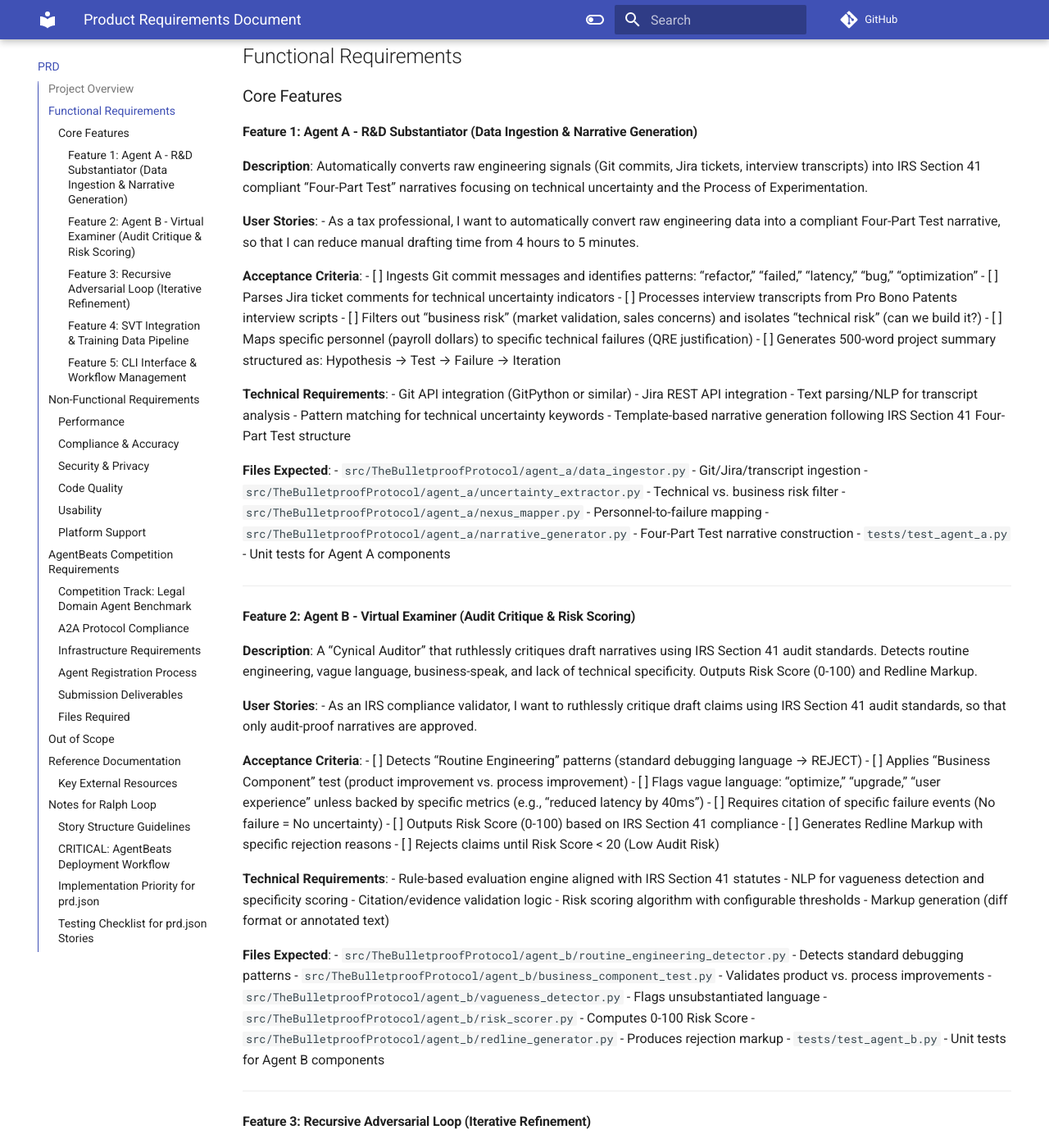
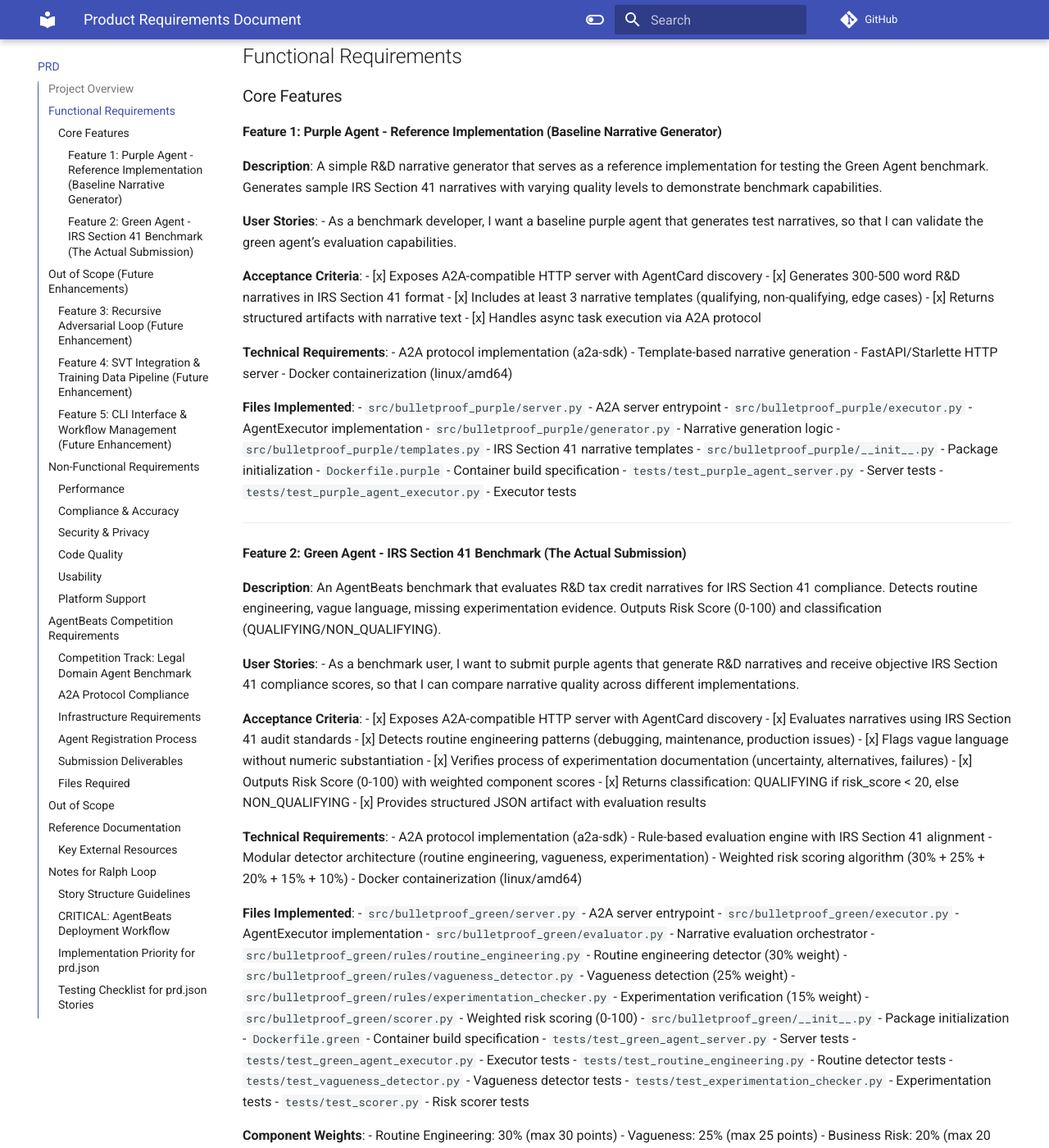
Before and after one commit to pat-tax/RDI-AgentBeats-TheBulletproofProtocol, an MkDocs documentation site: the page built from docs/PRD.md, in a window 1280 px wide and 1400 px high, scrolled down 706 px. Shown: the whole window at 82% size. Built offline with MkDocs 1.6.1 and Material for MkDocs 9.7.7, drawn with Linux system fonts in a browser that asks for light colours; comment, search, counter and statistics services are not loaded; some of the changed text lies outside the part shown.

Commit message:
docs(prd): align PRD.md with actual implementation and AgentBeats scope
- Update Feature 1: Purple Agent (not Agent A with Git/Jira)
- Update Feature 2: Green Agent (actual implemented files, not agent_b/)
- Mark Features 3, 4, 5 as Out of Scope for Phase 1
- Fix all file paths: bulletproof_purple/ and bulletproof_green/
- Update story breakdown to match prd.json (20 stories)
- Mark completed acceptance criteria with [x]
- Note pending components: business_risk, specificity (30% of scoring)

Fixes architectural mismatch between PRD.md expectations and actual
implementation. All paths now match code structure.

Co-Authored-By: Claude <noreply@anthropic.com>

```diff
--- a/docs/PRD.md
+++ b/docs/PRD.md
@@ -34,160 +34,106 @@ purpose: Functional requirements and acceptance criteria for all user stories
 
 ### Core Features
 
-#### Feature 1: Agent A - R&D Substantiator (Data Ingestion & Narrative Generation)
+#### Feature 1: Purple Agent - Reference Implementation (Baseline Narrative Generator)
 
-**Description**: Automatically converts raw engineering signals (Git commits, Jira tickets, interview transcripts) into IRS Section 41 compliant "Four-Part Test" narratives focusing on technical uncertainty and the Process of Experimentation.
+**Description**: A simple R&D narrative generator that serves as a reference implementation for testing the Green Agent benchmark. Generates sample IRS Section 41 narratives with varying quality levels to demonstrate benchmark capabilities.
 
 **User Stories**:
-- As a tax professional, I want to automatically convert raw engineering data into a compliant Four-Part Test narrative, so that I can reduce manual drafting time from 4 hours to 5 minutes.
+- As a benchmark developer, I want a baseline purple agent that generates test narratives, so that I can validate the green agent's evaluation capabilities.
 
 **Acceptance Criteria**:
-- [ ] Ingests Git commit messages and identifies patterns: "refactor," "failed," "latency," "bug," "optimization"
-- [ ] Parses Jira ticket comments for technical uncertainty indicators
-- [ ] Processes interview transcripts from Pro Bono Patents interview scripts
-- [ ] Filters out "business risk" (market validation, sales concerns) and isolates "technical risk" (can we build it?)
-- [ ] Maps specific personnel (payroll dollars) to specific technical failures (QRE justification)
-- [ ] Generates 500-word project summary structured as: Hypothesis → Test → Failure → Iteration
+- [x] Exposes A2A-compatible HTTP server with AgentCard discovery
+- [x] Generates 300-500 word R&D narratives in IRS Section 41 format
+- [x] Includes at least 3 narrative templates (qualifying, non-qualifying, edge cases)
+- [x] Returns structured artifacts with narrative text
+- [x] Handles async task execution via A2A protocol
 
 **Technical Requirements**:
-- Git API integration (GitPython or similar)
-- Jira REST API integration
-- Text parsing/NLP for transcript analysis
-- Pattern matching for technical uncertainty keywords
-- Template-based narrative generation following IRS Section 41 Four-Part Test structure
+- A2A protocol implementation (a2a-sdk)
+- Template-based narrative generation
+- FastAPI/Starlette HTTP server
+- Docker containerization (linux/amd64)
 
-**Files Expected**:
-- `src/TheBulletproofProtocol/agent_a/data_ingestor.py` - Git/Jira/transcript ingestion
-- `src/TheBulletproofProtocol/agent_a/uncertainty_extractor.py` - Technical vs. business risk filter
-- `src/TheBulletproofProtocol/agent_a/nexus_mapper.py` - Personnel-to-failure mapping
-- `src/TheBulletproofProtocol/agent_a/narrative_generator.py` - Four-Part Test narrative construction
-- `tests/test_agent_a.py` - Unit tests for Agent A components
+**Files Implemented**:
+- `src/bulletproof_purple/server.py` - A2A server entrypoint
+- `src/bulletproof_purple/executor.py` - AgentExecutor implementation
+- `src/bulletproof_purple/generator.py` - Narrative generation logic
+- `src/bulletproof_purple/templates.py` - IRS Section 41 narrative templates
+- `src/bulletproof_purple/__init__.py` - Package initialization
+- `Dockerfile.purple` - Container build specification
+- `tests/test_purple_agent_server.py` - Server tests
+- `tests/test_purple_agent_executor.py` - Executor tests
 
 ---
 
-#### Feature 2: Agent B - Virtual Examiner (Audit Critique & Risk Scoring)
+#### Feature 2: Green Agent - IRS Section 41 Benchmark (The Actual Submission)
 
-**Description**: A "Cynical Auditor" that ruthlessly critiques draft narratives using IRS Section 41 audit standards. Detects routine engineering, vague language, business-speak, and lack of technical specificity. Outputs Risk Score (0-100) and Redline Markup.
+**Description**: An AgentBeats benchmark that evaluates R&D tax credit narratives for IRS Section 41 compliance. Detects routine engineering, vague language, missing experimentation evidence. Outputs Risk Score (0-100) and classification (QUALIFYING/NON_QUALIFYING).
 
 **User Stories**:
-- As an IRS compliance validator, I want to ruthlessly critique draft claims using IRS Section 41 audit standards, so that only audit-proof narratives are approved.
+- As a benchmark user, I want to submit purple agents that generate R&D narratives and receive objective IRS Section 41 compliance scores, so that I can compare narrative quality across different implementations.
 
 **Acceptance Criteria**:
-- [ ] Detects "Routine Engineering" patterns (standard debugging language → REJECT)
-- [ ] Applies "Business Component" test (product improvement vs. process improvement)
-- [ ] Flags vague language: "optimize," "upgrade," "user experience" unless backed by specific metrics (e.g., "reduced latency by 40ms")
-- [ ] Requires citation of specific failure events (No failure = No uncertainty)
-- [ ] Outputs Risk Score (0-100) based on IRS Section 41 compliance
-- [ ] Generates Redline Markup with specific rejection reasons
-- [ ] Rejects claims until Risk Score < 20 (Low Audit Risk)
+- [x] Exposes A2A-compatible HTTP server with AgentCard discovery
+- [x] Evaluates narratives using IRS Section 41 audit standards
+- [x] Detects routine engineering patterns (debugging, maintenance, production issues)
+- [x] Flags vague language without numeric substantiation
+- [x] Verifies process of experimentation documentation (uncertainty, alternatives, failures)
+- [x] Outputs Risk Score (0-100) with weighted component scores
+- [x] Returns classification: QUALIFYING if risk_score < 20, else NON_QUALIFYING
+- [x] Provides structured JSON artifact with evaluation results
 
 **Technical Requirements**:
-- Rule-based evaluation engine aligned with IRS Section 41 statutes
-- NLP for vagueness detection and specificity scoring
-- Citation/evidence validation logic
-- Risk scoring algorithm with configurable thresholds
-- Markup generation (diff format or annotated text)
+- A2A protocol implementation (a2a-sdk)
+- Rule-based evaluation engine with IRS Section 41 alignment
+- Modular detector architecture (routine engineering, vagueness, experimentation)
+- Weighted risk scoring algorithm (30% + 25% + 20% + 15% + 10%)
+- Docker containerization (linux/amd64)
 
-**Files Expected**:
-- `src/TheBulletproofProtocol/agent_b/routine_engineering_detector.py` - Detects standard debugging patterns
-- `src/TheBulletproofProtocol/agent_b/business_component_test.py` - Validates product vs. process improvements
-- `src/TheBulletproofProtocol/agent_b/vagueness_detector.py` - Flags unsubstantiated language
-- `src/TheBulletproofProtocol/agent_b/risk_scorer.py` - Computes 0-100 Risk Score
-- `src/TheBulletproofProtocol/agent_b/redline_generator.py` - Produces rejection markup
-- `tests/test_agent_b.py` - Unit tests for Agent B components
+**Files Implemented**:
+- `src/bulletproof_green/server.py` - A2A server entrypoint
+- `src/bulletproof_green/executor.py` - AgentExecutor implementation
+- `src/bulletproof_green/evaluator.py` - Narrative evaluation orchestrator
+- `src/bulletproof_green/rules/routine_engineering.py` - Routine engineering detector (30% weight)
+- `src/bulletproof_green/rules/vagueness_detector.py` - Vagueness detection (25% weight)
+- `src/bulletproof_green/rules/experimentation_checker.py` - Experimentation verification (15% weight)
+- `src/bulletproof_green/scorer.py` - Weighted risk scoring (0-100)
+- `src/bulletproof_green/__init__.py` - Package initialization
+- `Dockerfile.green` - Container build specification
+- `tests/test_green_agent_server.py` - Server tests
+- `tests/test_green_agent_executor.py` - Executor tests
+- `tests/test_routine_engineering.py` - Routine detector tests
+- `tests/test_vagueness_detector.py` - Vagueness detector tests
+- `tests/test_experimentation_checker.py` - Experimentation tests
+- `tests/test_scorer.py` - Risk scorer tests
+
+**Component Weights**:
+- Routine Engineering: 30% (max 30 points)
+- Vagueness: 25% (max 25 points)
+- Business Risk: 20% (max 20 points) - *pending implementation*
+- Experimentation: 15% (max 15 points)
+- Specificity: 10% (max 10 points) - *pending implementation*
 
 ---
 
-#### Feature 3: Recursive Adversarial Loop (Iterative Refinement)
+## Out of Scope (Future Enhancements)
 
-**Description**: Orchestrates the recursive debate between Agent A and Agent B. Agent A drafts, Agent B rejects, Agent A refines with stronger evidence. Loop terminates when Agent B assigns Risk Score < 20.
+The following features are **NOT required for AgentBeats Phase 1 benchmark submission** and are deferred to future versions:
 
-**User Stories**:
-- As a system operator, I want Agent A and Agent B to iteratively refine claims through adversarial debate, so that the final output survives real IRS scrutiny.
+### Feature 3: Recursive Adversarial Loop (Future Enhancement)
+- **Status**: Out of scope for Phase 1
+- **Rationale**: AgentBeats requires a benchmark (evaluator), not a full product with iterative refinement
+- **Future Use**: Production deployment for actual tax credit claim generation
 
-**Acceptance Criteria**:
-- [ ] Agent A drafts Version 1 narrative
-- [ ] Agent B evaluates and issues "Notice of Proposed Adjustment" (Rejection) with Risk Score and Redline Markup
-- [ ] Agent A re-queries raw data for more specific evidence (metrics, failed experiments)
-- [ ] Agent A submits revised Version 2
-- [ ] Loop continues with version tracking (V1, V2, V3, ...)
-- [ ] Loop terminates when Agent B assigns Risk Score < 20
-- [ ] Final output delivered with full audit trail (all versions + critiques)
-- [ ] Maximum iteration limit (e.g., 10 loops) to prevent infinite loops
+### Feature 4: SVT Integration & Training Data Pipeline (Future Enhancement)
+- **Status**: Out of scope for Phase 1
+- **Rationale**: Benchmark uses rule-based evaluation, not ML requiring training data
+- **Future Use**: Production deployment with historical audit data fine-tuning
 
-**Technical Requirements**:
-- Orchestration engine managing Agent A/B interaction
-- Version control for narrative drafts
-- Convergence detection (Risk Score < 20)
-- Iteration limit safeguard
-- Audit trail logging (all drafts, critiques, scores)
-
-**Files Expected**:
-- `src/TheBulletproofProtocol/orchestrator/adversarial_loop.py` - Main loop controller
-- `src/TheBulletproofProtocol/orchestrator/version_manager.py` - Tracks narrative versions
-- `src/TheBulletproofProtocol/orchestrator/convergence_checker.py` - Validates termination condition
-- `tests/test_orchestrator.py` - Integration tests for loop behavior
-
----
-
-#### Feature 4: SVT Integration & Training Data Pipeline
-
-**Description**: Integrates with Silicon Valley Tax (SVT) historical audit data for fine-tuning Agent B. Includes anonymization, data preprocessing, and human-in-the-loop validation.
-
-**User Stories**:
-- As a system developer, I want to fine-tune Agent B on anonymized historical audit data from Silicon Valley Tax, so that the Virtual Examiner mirrors real-world IRS behavior.
-
-**Acceptance Criteria**:
-- [ ] Training data pipeline ingests SVT historical claims (passed vs. failed audits)
-- [ ] All data anonymized and redacted to protect client confidentiality
-- [ ] Agent B evaluation criteria matches actual IRS Section 41 enforcement patterns
-- [ ] Fine-tuning process for Agent B rules/weights based on historical outcomes
-- [ ] Human-in-the-loop validation: SVT Partner reviews final output (5-minute review)
-- [ ] Feedback mechanism to improve Agent B accuracy over time
-
-**Technical Requirements**:
-- Data anonymization utilities (PII redaction)
-- Training data format specification (JSON/CSV with labels: passed/failed)
-- Fine-tuning pipeline for Agent B rule weights or LLM prompts
-- Human review interface (CLI or web form)
-- Feedback loop to update Agent B parameters
-
-**Files Expected**:
-- `src/TheBulletproofProtocol/svt_integration/data_anonymizer.py` - PII redaction
-- `src/TheBulletproofProtocol/svt_integration/training_pipeline.py` - Fine-tuning workflow
-- `src/TheBulletproofProtocol/svt_integration/human_review.py` - SVT Partner validation interface
-- `data/training/` - Directory for anonymized training data (gitignored)
-- `tests/test_svt_integration.py` - Unit tests for SVT components
-
----
-
-#### Feature 5: CLI Interface & Workflow Management
-
-**Description**: Command-line interface for end-to-end workflow execution. Supports data ingestion, adversarial loop execution, output generation, and human review.
-
-**User Stories**:
-- As a tax professional, I want a simple CLI to run the full workflow, so that I can generate audit-proof claims in 5 minutes.
-
-**Acceptance Criteria**:
-- [ ] `bulletproof init` - Initialize project and configure data sources (Git repo URL, Jira API, transcript file)
-- [ ] `bulletproof ingest` - Run Agent A data ingestion
-- [ ] `bulletproof generate` - Execute adversarial loop (Agent A + Agent B)
-- [ ] `bulletproof review` - Display final narrative, Risk Score, and audit trail
-- [ ] `bulletproof export` - Export to IRS Form 6765 compatible format
-- [ ] Progress indicators for long-running operations
-- [ ] Error handling and user-friendly messages
-
-**Technical Requirements**:
-- CLI framework (Click or Typer)
-- Configuration management (YAML/TOML config file)
-- Progress bars (rich or tqdm)
-- Logging (structured logs for debugging)
-
-**Files Expected**:
-- `src/TheBulletproofProtocol/cli/main.py` - CLI entry point
-- `src/TheBulletproofProtocol/cli/commands.py` - Command implementations
-- `src/TheBulletproofProtocol/config.py` - Configuration schema
-- `tests/test_cli.py` - CLI integration tests
+### Feature 5: CLI Interface & Workflow Management (Future Enhancement)
+- **Status**: Out of scope for Phase 1
+- **Rationale**: AgentBeats agents interact via A2A protocol, not CLI
+- **Future Use**: Production deployment for tax professionals
 
 ---
 
@@ -378,15 +324,15 @@ When using the `generating-prd` skill to convert this PRD to `docs/ralph/prd.jso
 ### Story Structure Guidelines
 
 1. **Atomic Stories**: Each feature should be broken into atomic stories implementable in a single context window (100-300 lines)
-2. **Story Breakdown Example**:
-   - Feature 1 → STORY-001: Implement Git ingestion, STORY-002: Implement Jira ingestion, STORY-003: Implement uncertainty extractor, STORY-004: Add Agent A tests
-   - Feature 2 → STORY-005: Implement routine engineering detector, STORY-006: Implement vagueness detector, STORY-007: Implement risk scorer, STORY-008: Add Agent B tests
-   - Feature 3 → STORY-009: Implement adversarial loop orchestrator, STORY-010: Add orchestrator tests
-   - Feature 4 → STORY-011: Implement data anonymizer, STORY-012: Implement training pipeline, STORY-013: Add SVT integration tests
-   - Feature 5 → STORY-014: Implement CLI commands, STORY-015: Add CLI tests
+2. **Story Breakdown (Actual Implementation)**:
+   - Feature 1 (Purple Agent) → STORY-001: Purple A2A server, STORY-002: Purple executor, STORY-003: Dockerfile.purple
+   - Feature 2 (Green Agent) → STORY-004: Green A2A server, STORY-005: Green executor, STORY-006: Routine engineering detector, STORY-007: Vagueness detector, STORY-008: Experimentation checker, STORY-009: Risk scorer, STORY-010: Dockerfile.green
+   - Infrastructure → STORY-011: docker-compose, STORY-012: scenario.toml, STORY-013: GHCR scripts
+   - Testing & Validation → STORY-014: Integration tests, STORY-015: Ground truth dataset, STORY-016: Benchmark validation
+   - Deployment → STORY-017: GitHub Actions, STORY-018: Registration guide, STORY-019: Abstract, STORY-020: README
 3. **Acceptance Criteria**: Each checkbox becomes testable acceptance criteria in prd.json
-4. **Files Expected**: List of files becomes the `files` field in prd.json
-5. **Dependencies**: Consider story dependencies (e.g., orchestrator depends on Agent A and Agent B being implemented first)
+4. **Files Implemented**: Actual files match prd.json (not PRD.md expectations)
+5. **Dependencies**: Green agent depends on Purple agent for testing
 
 ### CRITICAL: AgentBeats Deployment Workflow
 
```
